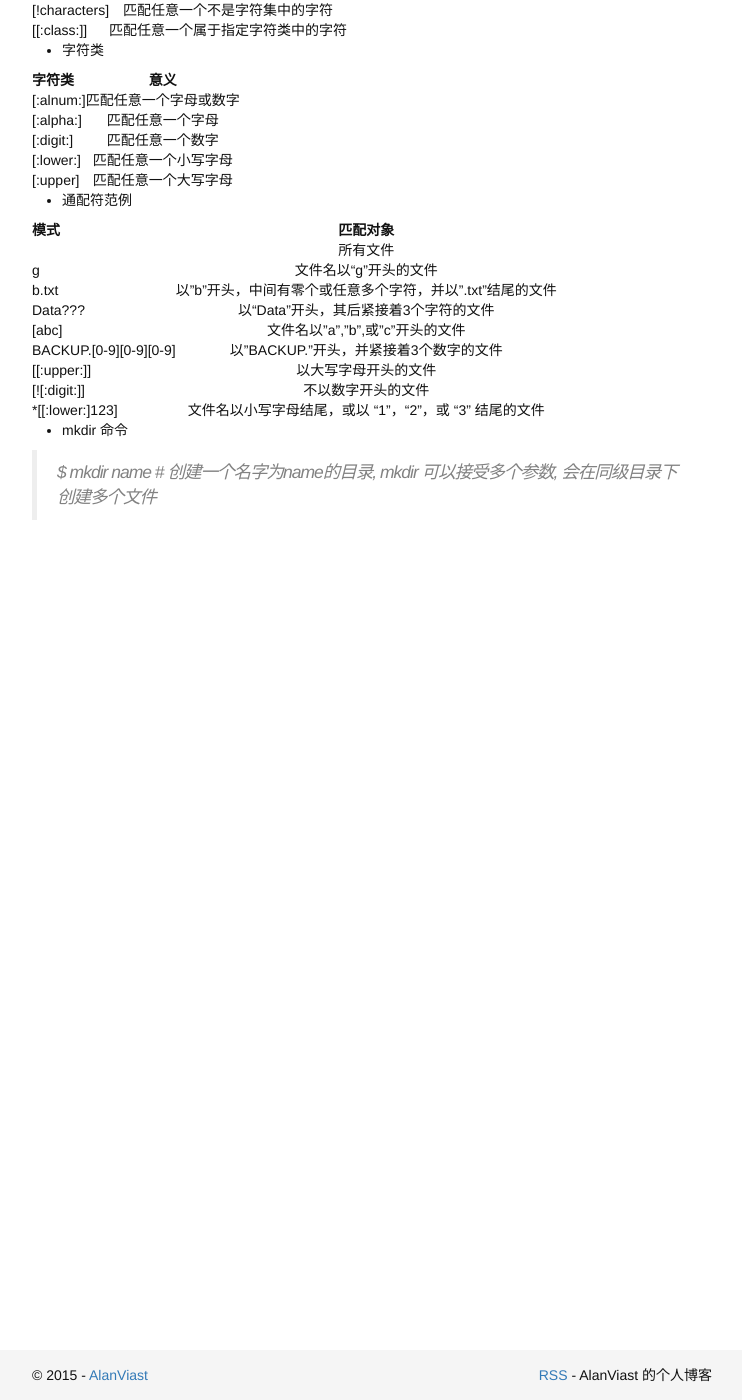
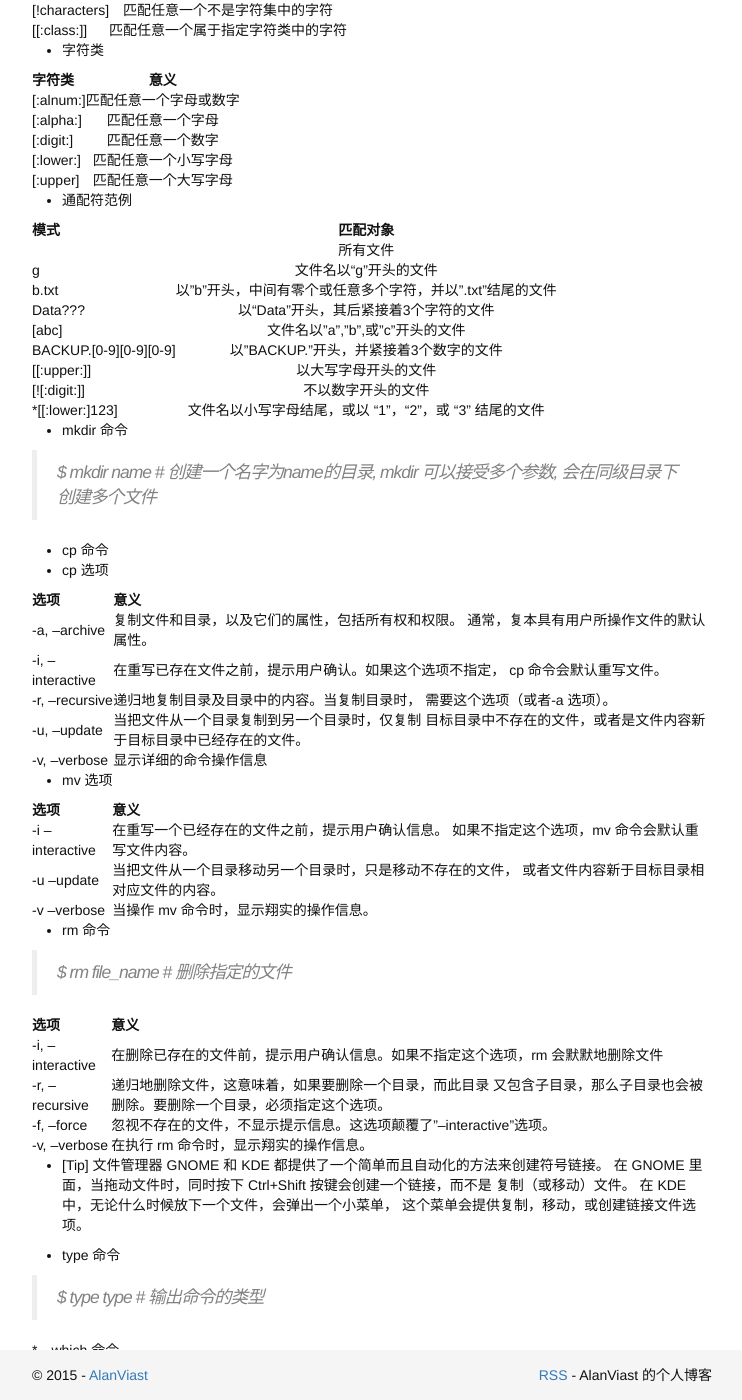
Before and after one commit to AlanViast/alanviast.github.io, a Jekyll site: the page built from _posts/2015-06-25-learn-shell.md, in a window 1280 px wide and 1400 px high, scrolled down 1007 px. Shown: the whole window, without its empty margins (268-1010 px from the left). Built offline with Jekyll 4.4.1, drawn with Linux system fonts in a browser that asks for light colours; Markdown is read by kramdown in place of the engine named in the settings; some of the changed text lies outside the part shown.

Commit message:
update rails and shell

````diff
--- a/_posts/2015-06-25-learn-shell.md
+++ b/_posts/2015-06-25-learn-shell.md
@@ -84,3 +84,84 @@ categories: Linux, Shell
 * mkdir 命令
 
 > $ mkdir name # 创建一个名字为name的目录, mkdir 可以接受多个参数, 会在同级目录下创建多个文件
+
+* cp 命令
+* cp 选项
+
+|选项 | 意义|
+|----|:----|
+|-a, --archive | 复制文件和目录，以及它们的属性，包括所有权和权限。 通常，复本具有用户所操作文件的默认属性。|
+|-i, --interactive | 在重写已存在文件之前，提示用户确认。如果这个选项不指定， cp 命令会默认重写文件。|
+|-r, --recursive | 递归地复制目录及目录中的内容。当复制目录时， 需要这个选项（或者-a 选项）。|
+|-u, --update  | 当把文件从一个目录复制到另一个目录时，仅复制 目标目录中不存在的文件，或者是文件内容新于目标目录中已经存在的文件。 |
+|-v, --verbose | 显示详细的命令操作信息 |
+
+* mv 选项
+
+
+|选项 | 意义|
+|----|:----|
+|-i --interactive |  在重写一个已经存在的文件之前，提示用户确认信息。 如果不指定这个选项，mv 命令会默认重写文件内容。 |
+|-u --update | 当把文件从一个目录移动另一个目录时，只是移动不存在的文件， 或者文件内容新于目标目录相对应文件的内容。 |
+|-v --verbose |  当操作 mv 命令时，显示翔实的操作信息。 |
+
+
+* rm 命令
+
+> $ rm file_name # 删除指定的文件
+
+|选项 | 意义|
+|----|:----|
+|-i, --interactive | 在删除已存在的文件前，提示用户确认信息。如果不指定这个选项，rm 会默默地删除文件|
+|-r, --recursive | 递归地删除文件，这意味着，如果要删除一个目录，而此目录 又包含子目录，那么子目录也会被删除。要删除一个目录，必须指定这个选项。|
+|-f, --force | 忽视不存在的文件，不显示提示信息。这选项颠覆了"--interactive"选项。|
+|-v, --verbose | 在执行 rm 命令时，显示翔实的操作信息。|
+
+* [Tip] 文件管理器 GNOME 和 KDE 都提供了一个简单而且自动化的方法来创建符号链接。
+  在 GNOME 里面，当拖动文件时，同时按下 Ctrl+Shift 按键会创建一个链接，而不是 复制（或移动）文件。
+  在 KDE 中，无论什么时候放下一个文件，会弹出一个小菜单， 这个菜单会提供复制，移动，或创建链接文件选项。
+
+* type 命令
+
+> $ type type # 输出命令的类型
+
+*　which 命令
+
+>　$ which ls # 显示命令所在位置
+
+* help 命令
+
+> $ help cd # 显示命令的帮助文档
+
+* man 命令
+
+> $ man ls #　查看应用程序的帮助手册
+
+
+* apropos 显示适当的命令
+
+> $ apropos floppy
+
+* whatis 显示简洁的命令描述
+
+> $ whatis ls
+
+* info 显示命令的条目
+
+> $ info ls
+> $ info coreutils
+
+* alias 创建一个别名, 多条命令可以使用 `;` 来分隔
+
+```
+type test # 查看命令是否被占用
+type foo
+
+alias foo='cd /usr;ls;cd -'
+
+type foo # 可以通过 `type foo` 查看新增的别名
+```
+
+* unalias 删除别名
+
+> $ unalias foo
````
Also changed, not shown: _posts/2015-06-12-crate-a-rails-project.md (+1 -1 lines).
